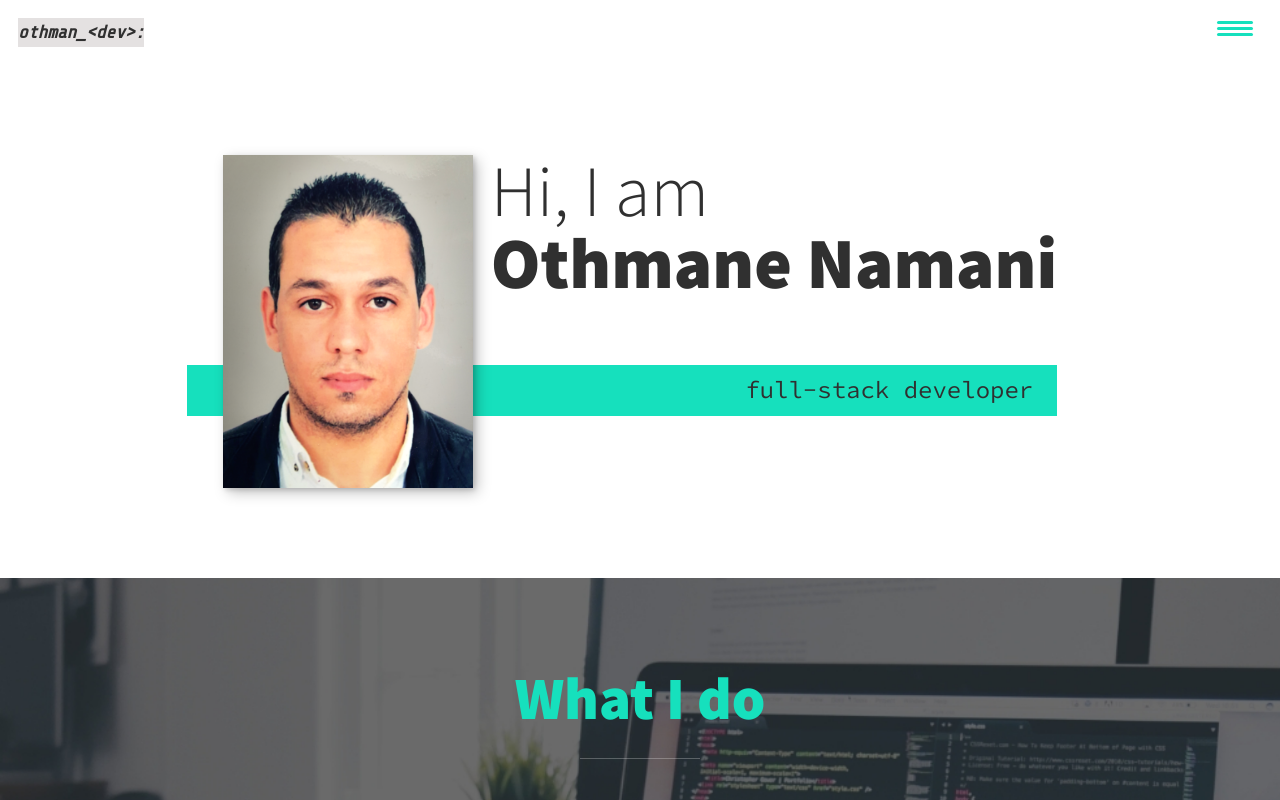
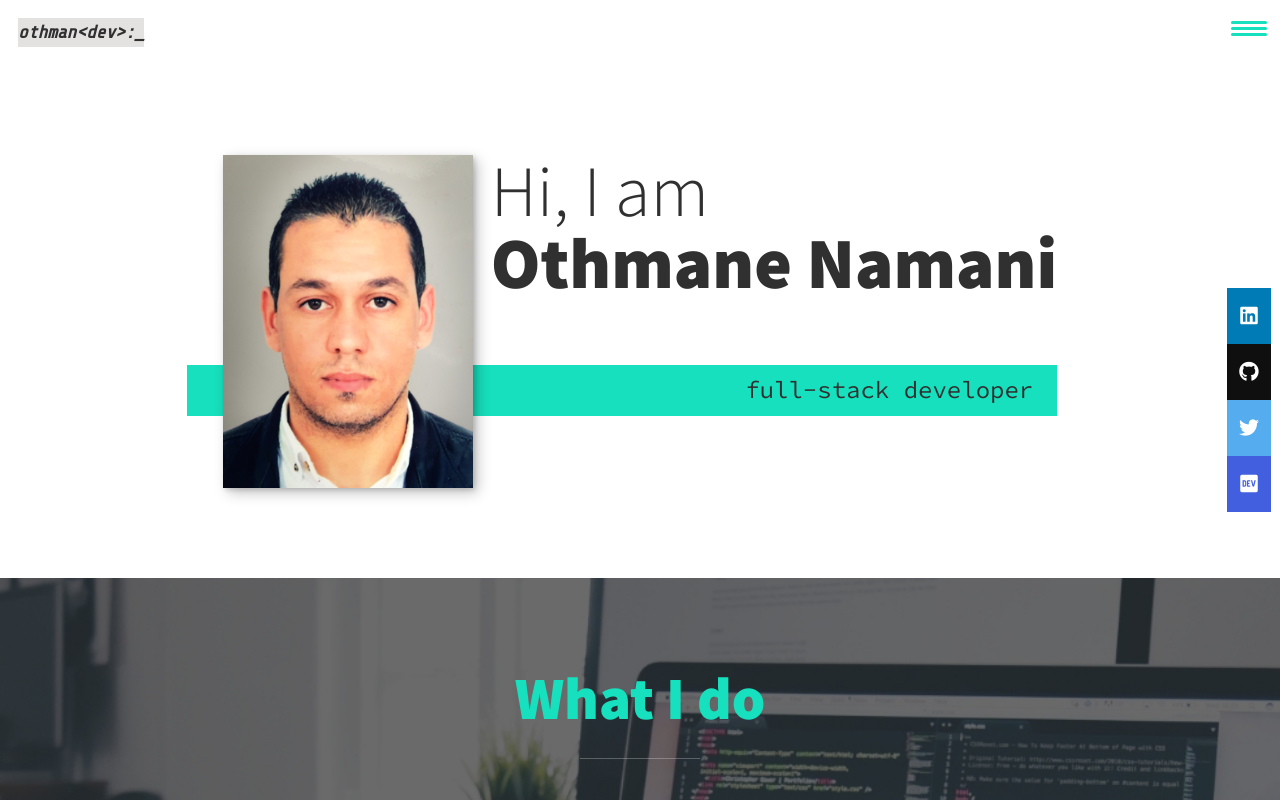
Before and after one commit to othman-19/my_portfolio, a plain HTML site: page index.html in a window 1280 px wide. Shown: the top 800 px of the page. Drawn offline with nearby package versions, Linux system fonts and the light colour scheme.

Commit message:
add fixed social media bar

```diff
--- a/css/style.css
+++ b/css/style.css
@@ -183,7 +183,7 @@ header {
   cursor: pointer;
   position: absolute;
   position: fixed;
-  right: 1em;
+  right: 0.2em;
   top: 1em;
   z-index: 1000;
 }
@@ -237,6 +237,50 @@ header {
 .hamburger::after {
   bottom: 6px;
 }
+/* Fixed/sticky social media icons bar  */
+.icon-bar {
+  position: fixed;
+  right: 0.5em;
+  top: 50%;
+  z-index: 999;
+  -webkit-transform: translateY(-50%);
+  -ms-transform: translateY(-50%);
+  transform: translateY(-50%);
+}
+
+/* Icon bar links */
+.icon-bar a {
+  display: block;
+  text-align: center;
+  padding: 8px;
+  transition: all 0.3s ease;
+  color: white;
+  font-size: 20px;
+}
+
+.icon-bar a:hover {
+  background-color: #000;
+}
+
+.github {
+  background: rgb(15, 15, 15);
+  color: white;
+}
+
+.twitter {
+  background: #55ACEE;
+  color: white;
+}
+
+.dev {
+  background: #425FDF;
+  color: white;
+}
+
+.linkedin {
+  background: #007bb5;
+  color: white;
+}
 
 /*  Intro section  */
 
@@ -281,6 +325,7 @@ header {
     width: calc(100% + 1.5em);
   }
 }
+
 
 /*  My services section  */
 
@@ -328,6 +373,9 @@ header {
 
   .service + .service {
     margin-left: 2em;
+  }
+  .icon-bar a {
+    padding: 12px;
   }
 }
 
--- a/index.html
+++ b/index.html
@@ -14,7 +14,7 @@
       <header>
         <div class="logo">
           <!-- <img src="" alt="me"> -->
-          <strong>othman_&lt;dev&gt;:</strong>
+          <strong>othman&lt;dev&gt;:_</strong>
         </div>
         <button class="nav-toggle" aria-label="toggle navigation">
           <span class="hamburger"></span>
@@ -30,6 +30,21 @@
           </ul>
         </nav>
       </header>
+      <!-- The social media icon bar -->
+      <div class="icon-bar">
+        <a href="https://www.linkedin.com/in/othman-namani/" target="_blank" class="linkedin">
+          <i class="fab fa-linkedin"></i>
+        </a>
+        <a href="https://github.com/othman-19" target="_blank" class="github">
+          <i class="fab fa-github"></i>
+        </a>
+        <a href="https://twitter.com/ONaamani" target="_blank" class="twitter">
+          <i class="fab fa-twitter"></i>
+        </a>
+        <a href="https://dev.to/othman19" target="_blank" class="dev">
+          <i class="fab fa-dev"></i>
+        </a>
+      </div>
 
       <section class="intro" id="home">
         <h1 class="section__title section__title--intro">
@@ -219,14 +234,15 @@
   <!-- Footer -->
   <footer id="footer" class="footer">
     <!-- replace with your own email address -->
+
     <a href="mailto:othmanenaamani@gmail.com"><i class="fas fa-envelope"></i> othmanenaamani@gmail.com</a>
+    <div class="social-list__item">
+      <a class="social-list__link" href="tel:+213780458241">
+        <i class="fas fa-phone"></i>
+        +213780458241
+      </a>
+    </div>
     <ul class="social-list">
-        <li class="social-list__item">
-            <a class="social-list__link" href="tel:+213780458241">
-                <i class="fas fa-phone"></i>
-                +213780458241
-            </a>
-        </li>
         <li class="social-list__item">
             <a class="social-list__link" href="https://www.linkedin.com/in/othman-namani/" target="_blank">
               <i class="fab fa-linkedin-in"></i>
```
